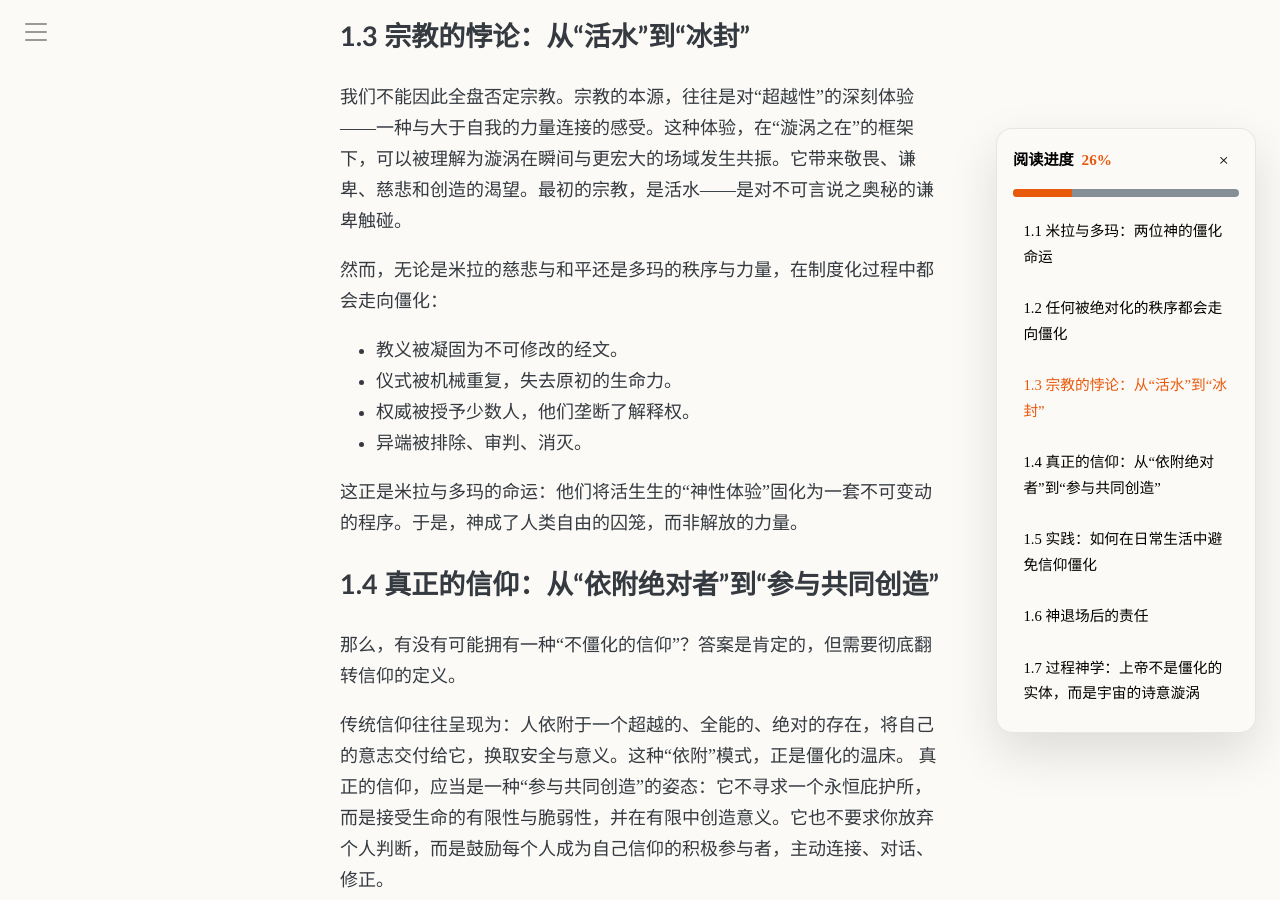
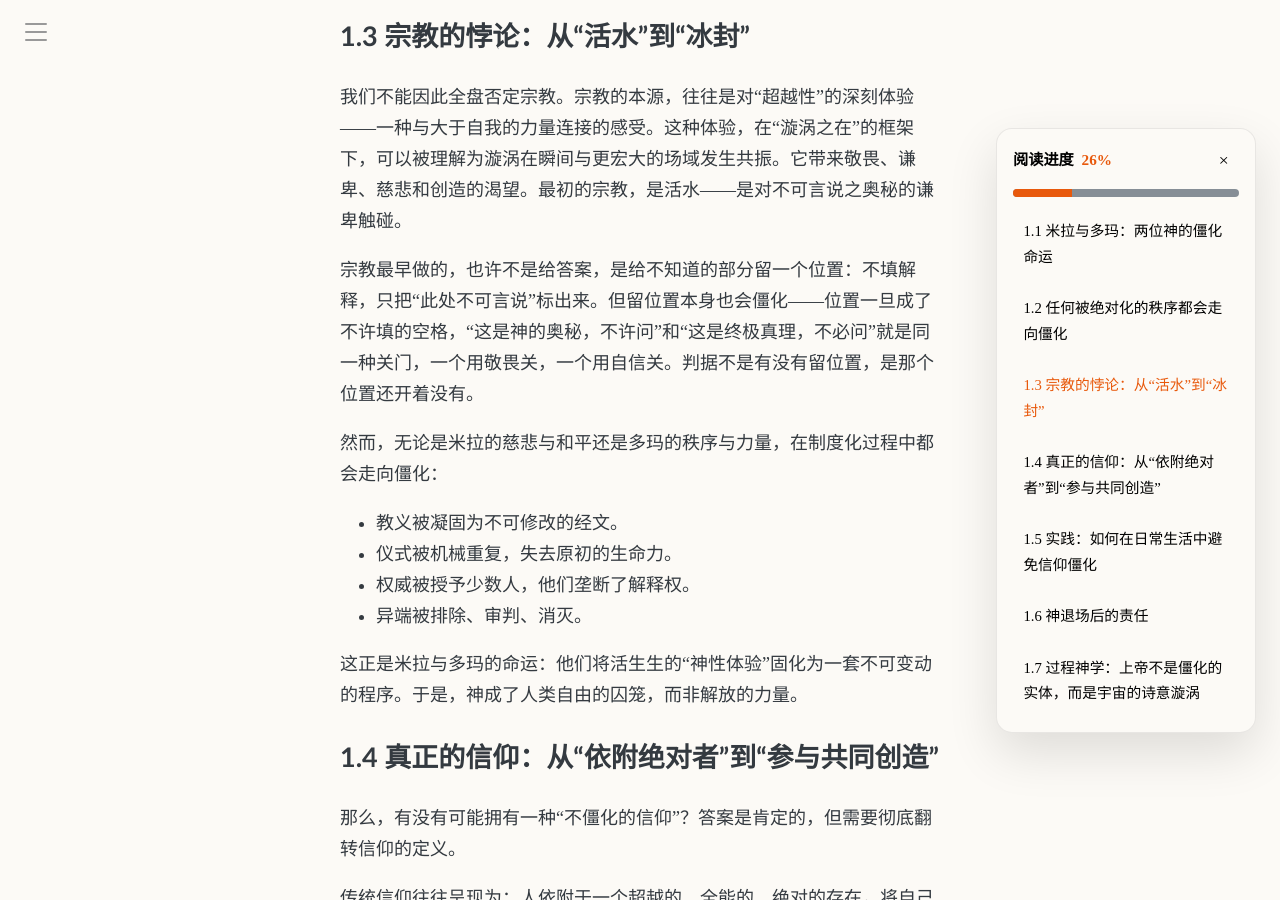
Before and after one commit to symphonyh/symphonyh.github.io, a Jekyll site: the page built from _posts/2026-06-21-回声.md, in a window 1280 px wide and 900 px high, scrolled down 2027 px. Built offline with Jekyll 4.4.1, drawn with Linux system fonts in a browser that asks for light colours; comment, search, counter and statistics services are not loaded.

Commit message:
宗教篇 1.3 补一段：把「留给未知一个位置」补进僵化的判据
在「最初的宗教是活水」与制度化僵化四条清单之间插入 121 字。原来这篇判僵化只用一把价值层的尺子（爱被绝对化、力量被绝对化），没在知识层讲；这段补上「位置还开着没有」，让后面四条清单读成同一个动作的四个面。篇数不变，essays.md 与 404.html 未动。

```diff
--- a/_posts/2026-06-21-回声.md
+++ b/_posts/2026-06-21-回声.md
@@ -45,6 +45,8 @@ date: 2026-06-21 00:04:00 +0800
 ## 1.3 宗教的悖论：从“活水”到“冰封”
 
 我们不能因此全盘否定宗教。宗教的本源，往往是对“超越性”的深刻体验——一种与大于自我的力量连接的感受。这种体验，在“漩涡之在”的框架下，可以被理解为漩涡在瞬间与更宏大的场域发生共振。它带来敬畏、谦卑、慈悲和创造的渴望。最初的宗教，是活水——是对不可言说之奥秘的谦卑触碰。
+
+宗教最早做的，也许不是给答案，是给不知道的部分留一个位置：不填解释，只把“此处不可言说”标出来。但留位置本身也会僵化——位置一旦成了不许填的空格，“这是神的奥秘，不许问”和“这是终极真理，不必问”就是同一种关门，一个用敬畏关，一个用自信关。判据不是有没有留位置，是那个位置还开着没有。
 
 然而，无论是米拉的慈悲与和平还是多玛的秩序与力量，在制度化过程中都会走向僵化：
 
```
